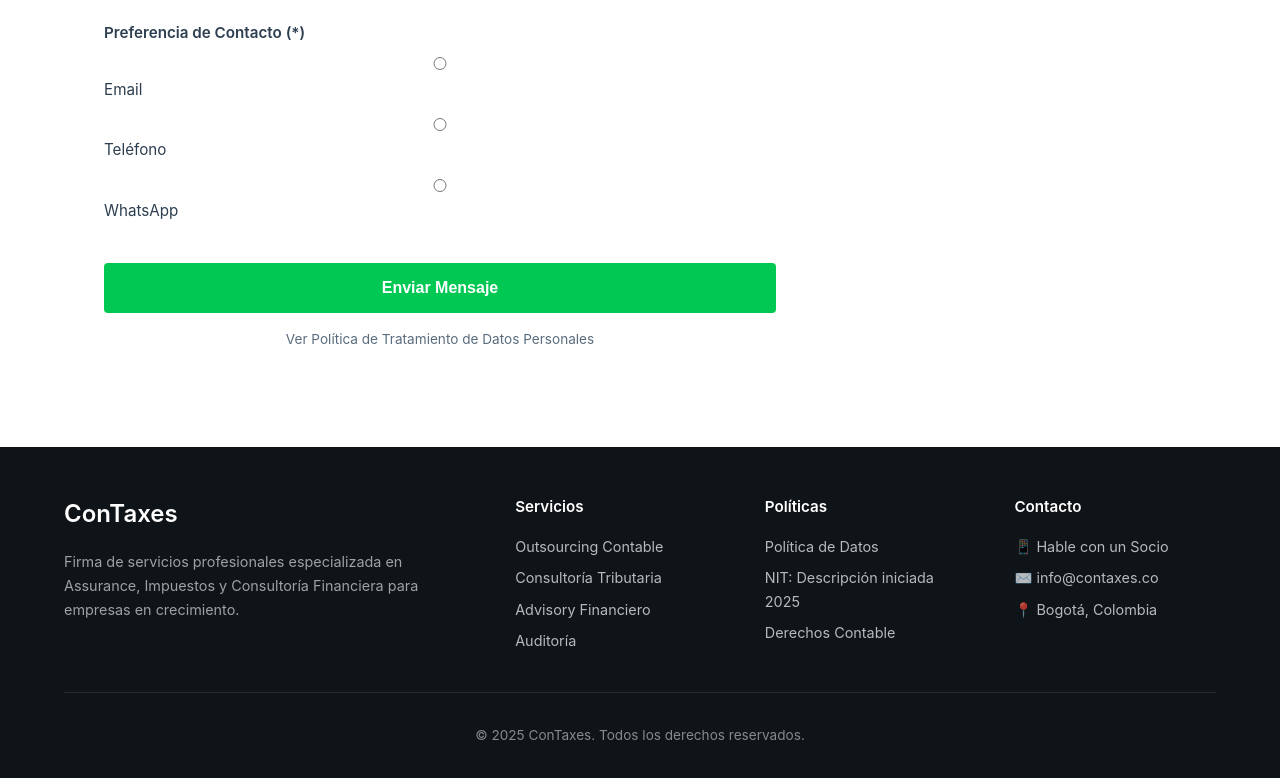
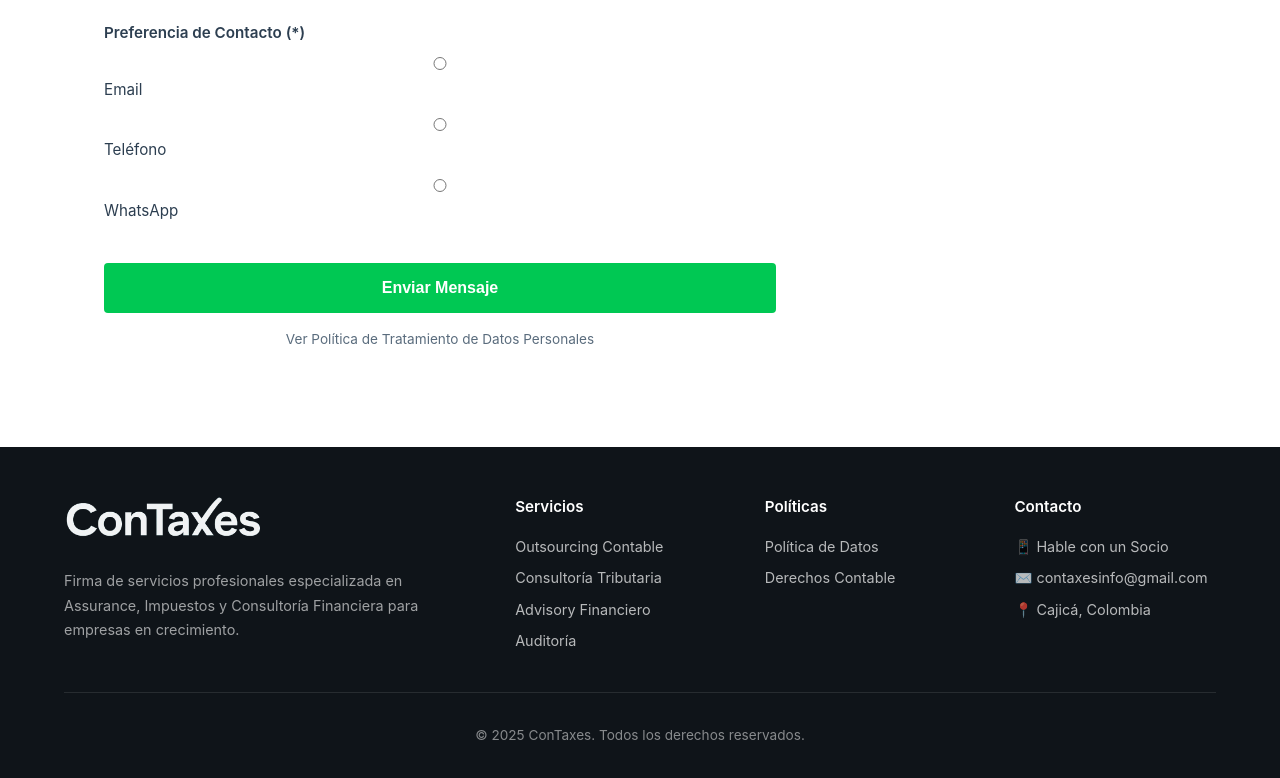
Before and after one commit to ConTaxes/ConTaxes, a plain HTML site: page contacto.html in a window 1280 px wide. Shown: the part 1830-2608 px from the top of the page. Drawn offline with Linux system fonts and the light colour scheme.

Commit message:
Update the footer of the contacto.html

```diff
--- a/contacto.html
+++ b/contacto.html
@@ -783,10 +783,18 @@
         </div>
       </section>
     </main>
+
+    <!-- Footer -->
     <footer id="contacto">
       <div class="footer-content">
         <div>
-          <div class="footer-logo">ConTaxes</div>
+          <div class="footer-logo">
+            <img
+              src="assets/logo.png"
+              width="200px"
+              alt="Contaxes - Servicios Contables, Tributarios y Financieros"
+            />
+          </div>
           <p
             style="
               color: rgba(255, 255, 255, 0.6);
@@ -808,14 +816,13 @@
         <div>
           <h4>Políticas</h4>
           <a href="#">Política de Datos</a>
-          <a href="#">NIT: Descripción iniciada 2025</a>
           <a href="#">Derechos Contable</a>
         </div>
         <div>
           <h4>Contacto</h4>
           <a href="#">📱 Hable con un Socio</a>
-          <a href="#">✉️ info@contaxes.co</a>
-          <a href="#">📍 Bogotá, Colombia</a>
+          <a href="#">✉️ contaxesinfo@gmail.com</a>
+          <a href="#">📍 Cajicá, Colombia</a>
         </div>
       </div>
       <div class="footer-bottom">
```
